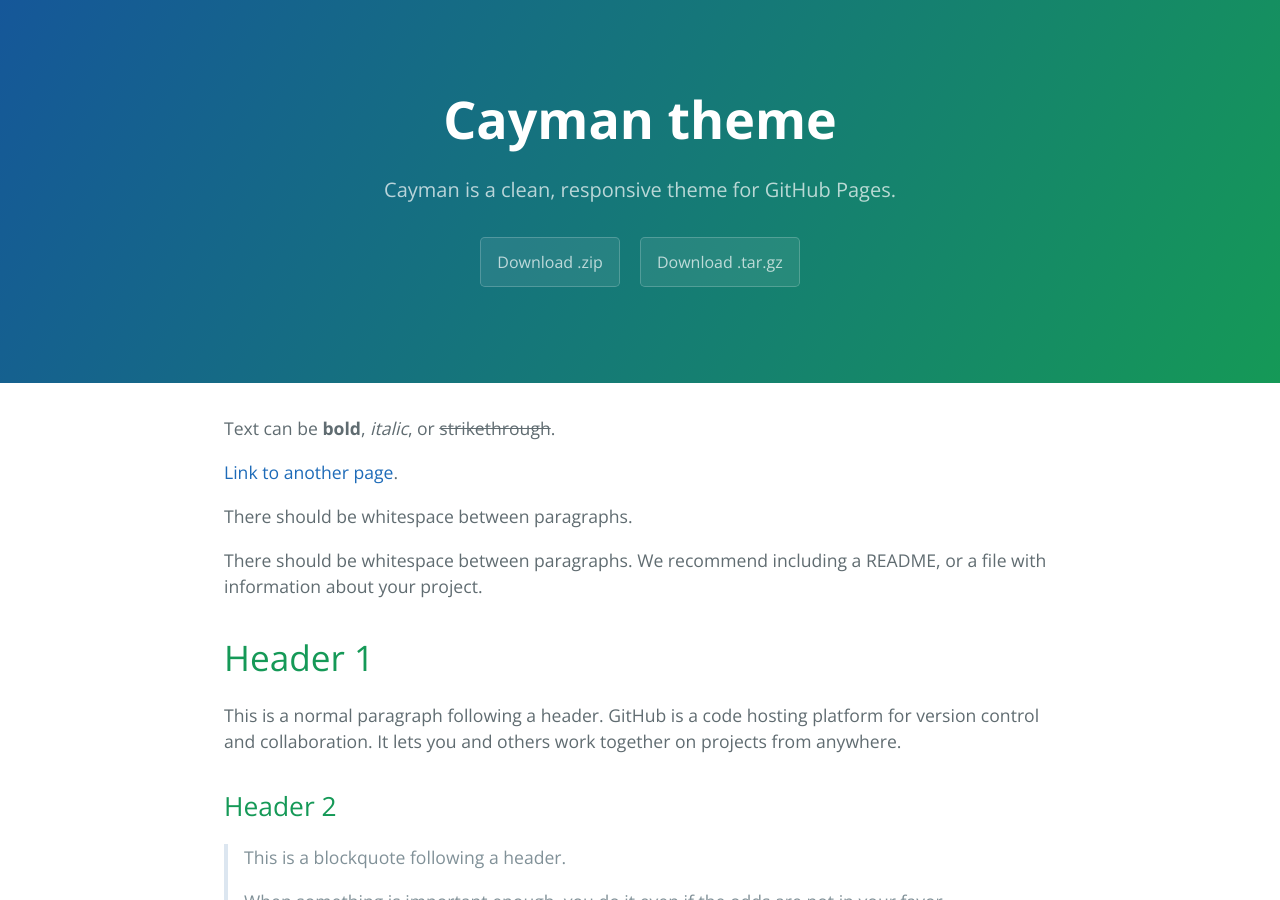
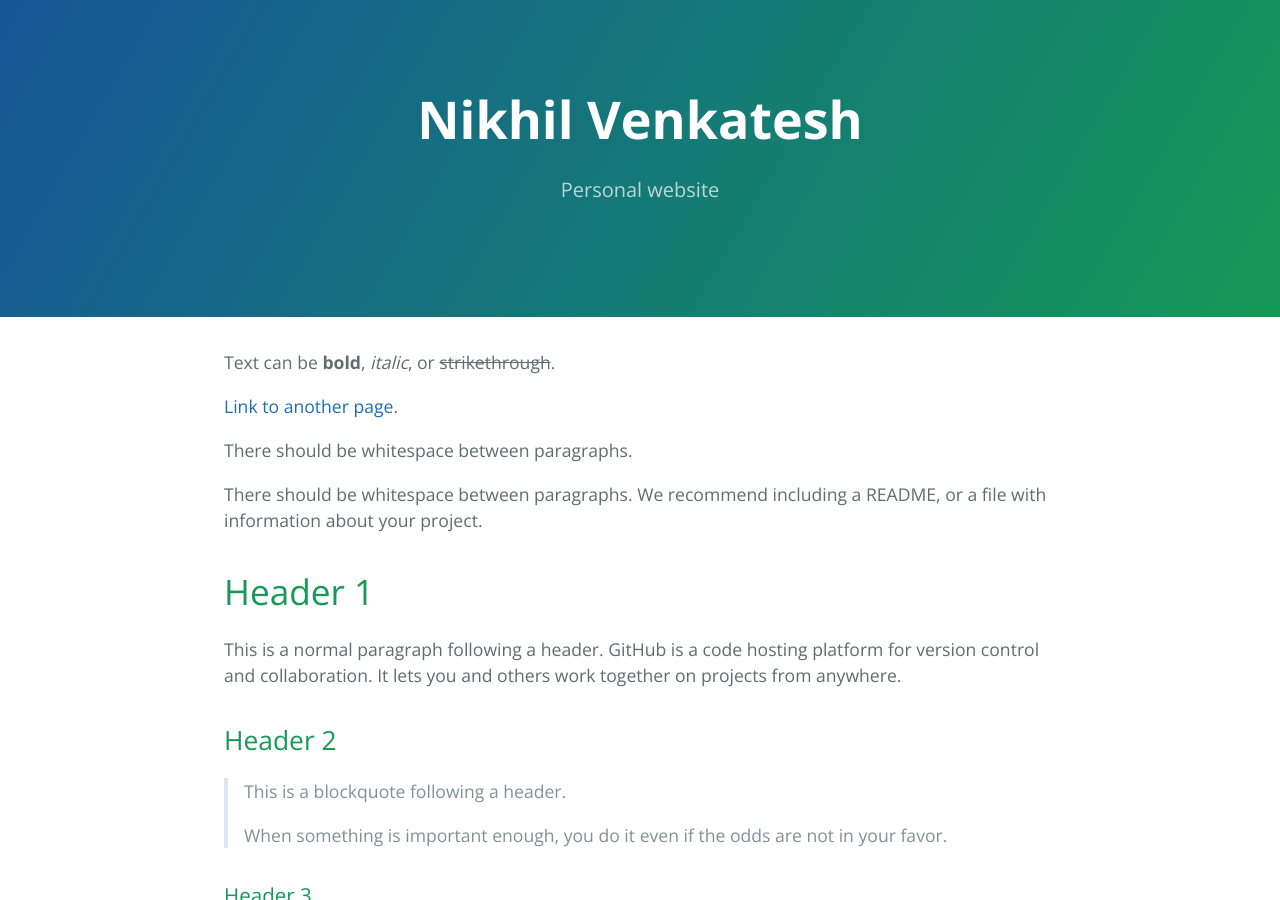
Before and after one commit to nikhilvenki826/nikhilvenki826.github.io, a Jekyll site: the page built from cayman-master/index.md, in a window 1280 px wide and 900 px high. Built offline with Jekyll 4.4.1, drawn with Linux system fonts in a browser that asks for light colours.

Commit message:
test main page

```diff
--- a/cayman-master/_config.yml
+++ b/cayman-master/_config.yml
@@ -1,5 +1,5 @@
-title: Cayman theme
-description: Cayman is a clean, responsive theme for GitHub Pages.
-show_downloads: true
+title: Nikhil Venkatesh
+description: Personal website
+show_downloads: false
 google_analytics:
 theme: jekyll-theme-cayman
```
Also changed, not shown: README.md.
